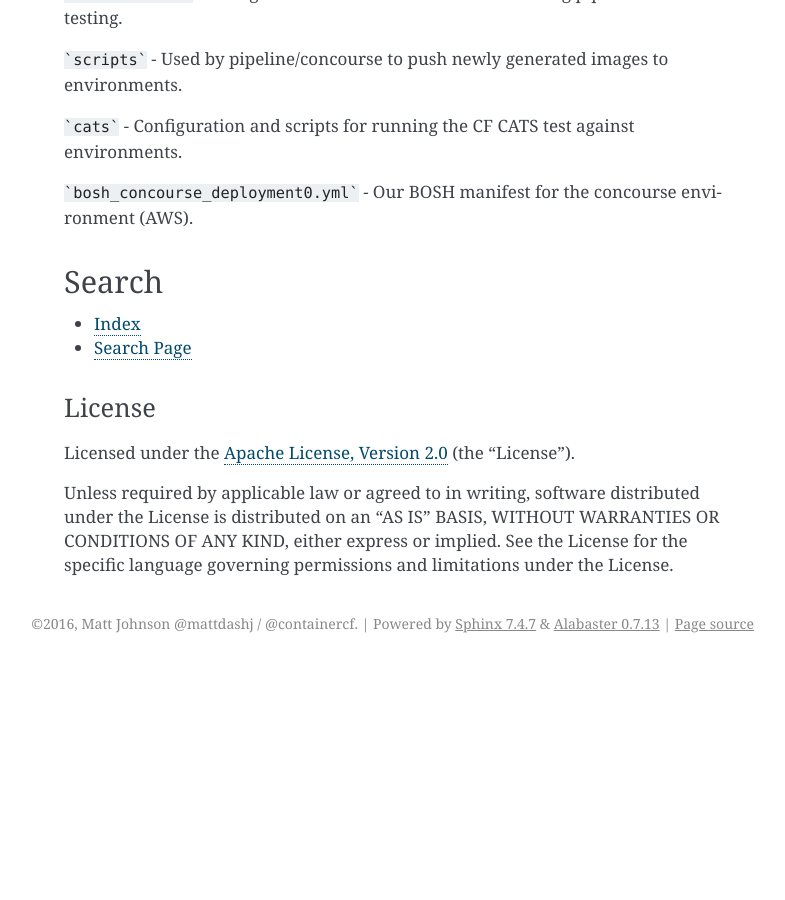
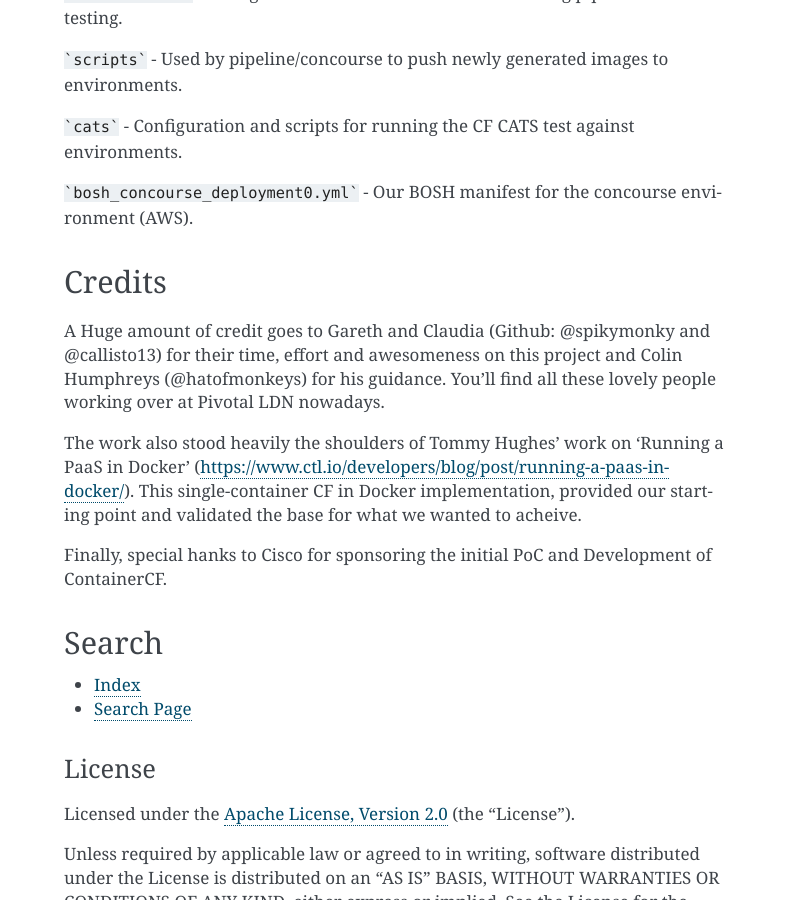
Before and after one commit to CiscoCloud/ContainerCF, a Sphinx documentation site: the page built from docs/index.rst, in a window 1280 px wide and 900 px high, scrolled down 1672 px. Shown: the whole window, without its empty margins (356-1141 px from the left). Built offline with Sphinx 7.4.7, drawn with Linux system fonts in a browser that asks for light colours; pages that are not in the unit, such as notebooks, are missing from menus; before the commit the page ends 2335 px from its top, so only the background shows below that.

Commit message:
add Credits

````diff
--- a/docs/index.rst
+++ b/docs/index.rst
@@ -69,6 +69,16 @@
 ```bosh_concourse_deployment0.yml``` - Our BOSH manifest for the concourse environment (AWS).
 
 
+Credits
+*******
+A Huge amount of credit goes to Gareth and Claudia (Github: @spikymonky and @callisto13) for their time, effort and awesomeness on this project and Colin Humphreys (@hatofmonkeys) for his guidance.
+You'll find all these lovely people working over at Pivotal LDN nowadays.
+
+The work also stood heavily the shoulders of Tommy Hughes' work on 'Running a PaaS in Docker' (https://www.ctl.io/developers/blog/post/running-a-paas-in-docker/).
+This single-container CF in Docker implementation, provided our starting point and validated the base for what we wanted to acheive.
+
+Finally, special hanks to Cisco for sponsoring the initial PoC and Development of ContainerCF.
+
 Search
 ******
 
````
